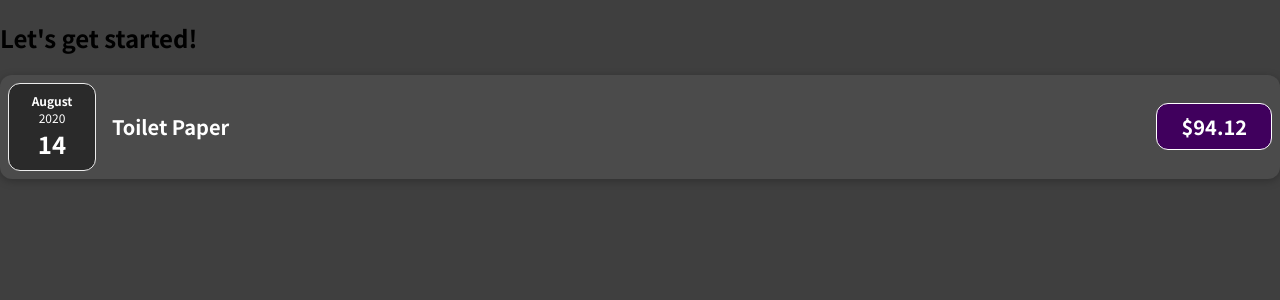
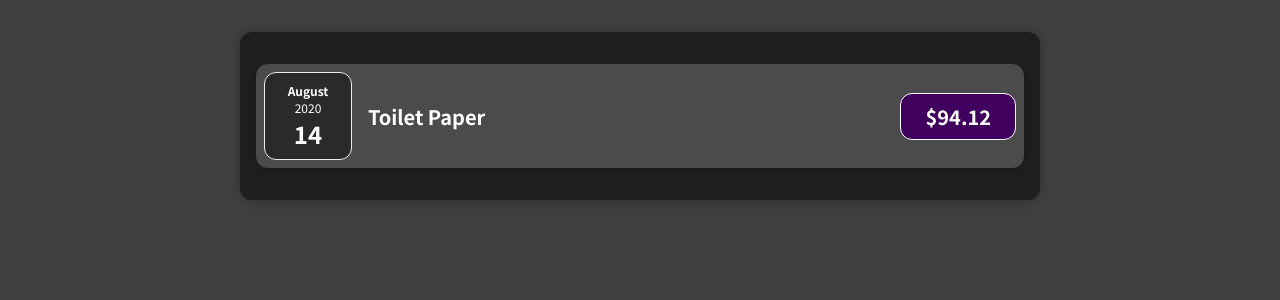
Before and after one commit to joyao/Accounting_React, a JavaScript app: page / in a window 1280 px wide. Shown: the top 300 px of the page. Built offline with nearby package versions, Linux system fonts and the light colour scheme.

Commit message:
[fix] Wrap items using expenses

```diff
--- a/src/App.js
+++ b/src/App.js
@@ -1,4 +1,4 @@
-import ExpenseItem from "./components/ExpenseItem";
+import Expenses from "./components/Expenses";
 
 function App() {
     const expenses = [
@@ -24,8 +24,7 @@
     ];
     return (
         <div>
-            <h2>Let's get started!</h2>
-            <ExpenseItem title={expenses[0].title} date={expenses[0].date} amount={expenses[0].amount}></ExpenseItem>
+            <Expenses items={expenses} />
         </div>
     );
 }
--- /dev/null
+++ b/src/components/Expenses.css
@@ -0,0 +1,9 @@
+.expenses {
+    padding: 1rem;
+    background-color: rgb(31, 31, 31);
+    margin: 2rem auto;
+    width: 50rem;
+    max-width: 95%;
+    border-radius: 12px;
+    box-shadow: 0 1px 8px rgba(0, 0, 0, 0.25);
+}
--- /dev/null
+++ b/src/components/Expenses.js
@@ -0,0 +1,15 @@
+import ExpenseItem from "./ExpenseItem";
+import "./Expenses.css";
+
+const Expenses = (props) => {
+    return (
+        <div className="expenses">
+            <ExpenseItem
+                title={props.items[0].title}
+                date={props.items[0].date}
+                amount={props.items[0].amount}
+            ></ExpenseItem>
+        </div>
+    );
+};
+export default Expenses;
```
